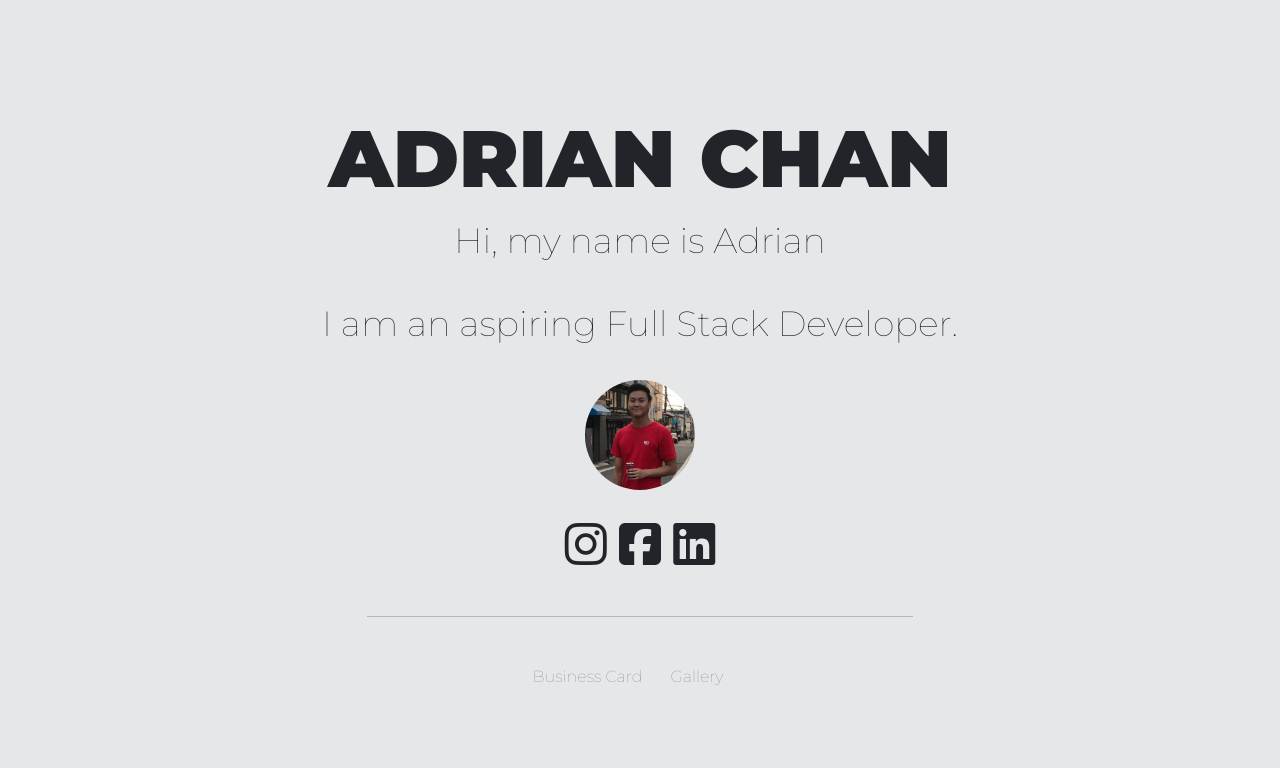
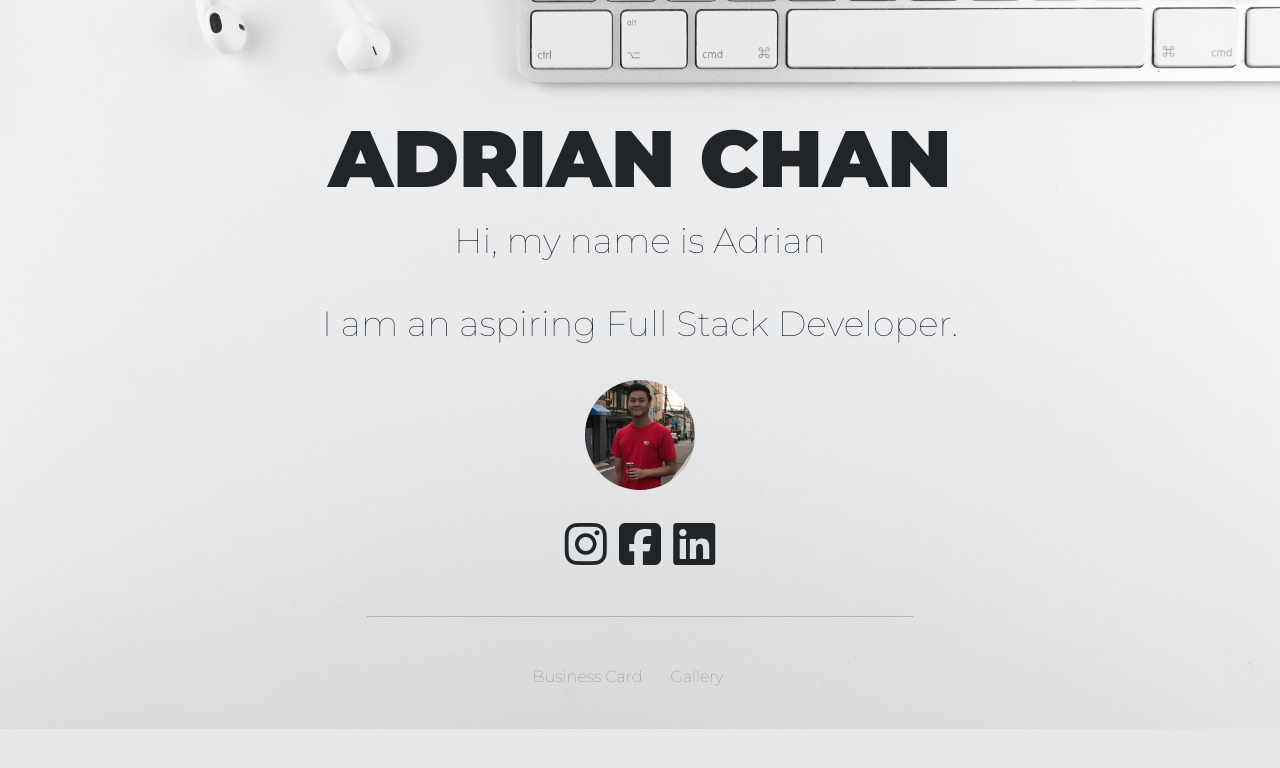
Before and after one commit to adrianpychan/PersonalWebsite, a plain HTML site: page index.html in a window 1280 px wide. Drawn offline with nearby package versions, Linux system fonts and the light colour scheme.

Commit message:
Update style.css

```diff
--- a/css/landing_page/style.css
+++ b/css/landing_page/style.css
@@ -47,7 +47,7 @@ hr {
 
 body {
 	background-color: rgb(230,231,233);
-	background-image: url("../images/landing_page/bg.jpg");
+	background-image: url("/../../images/landing_page/bg.jpg");
 	background-size: cover;
 	background-attachment: fixed;
 	background-repeat: no-repeat;
```
